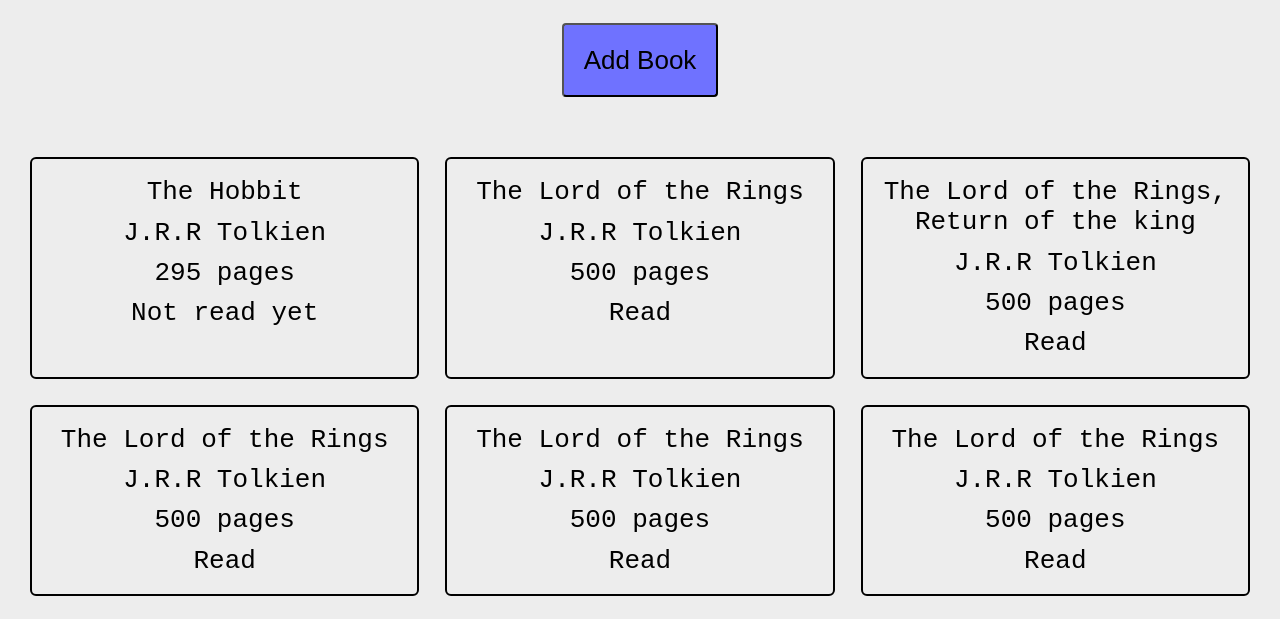
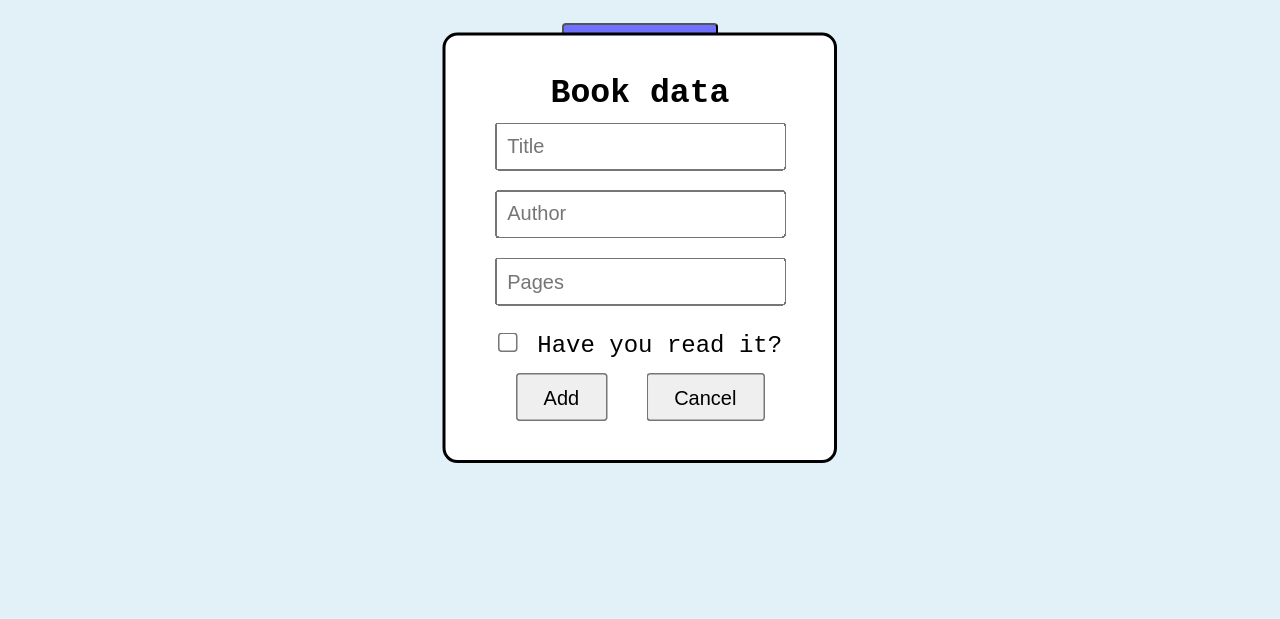
Before and after one commit to ricci2511/BookLibrary, a plain HTML site: page index.html in a window 1280 px wide. Both pictures are taken after a click on the button "Add Book". Shown: the part 152-771 px from the top of the page. Drawn offline with Linux system fonts and the light colour scheme.

Commit message:
Added form pop up to add new books, adding books functionality is in development

```diff
--- a/index.html
+++ b/index.html
@@ -21,6 +21,29 @@
         </div>
     </main>
 
+    <div class="add-book-popup">
+        <form class="add-book-form">
+            <h4>Book data</h4>
+            <div class="form-element">
+                <input type="text" class="form-input" id="title" placeholder="Title">
+            </div>
+            <div class="form-element">
+                <input type="text" class="form-input" id="author" placeholder="Author">
+            </div>
+            <div class="form-element">
+                <input type="text" class="form-input" id="pages" placeholder="Pages">
+            </div>
+            <div class="form-element">
+                <input type="checkbox" id="isRead">
+                <label for="isRead">Have you read it?</label>
+            </div>
+            <div class="form-buttons">
+                <button id="formAddBtn">Add</button>
+                <button id="formCancelBtn">Cancel</button>
+            </div>
+        </form>
+    </div>
+
     <script src="script.js"></script>
 </body>
 
--- a/script.js
+++ b/script.js
@@ -1,4 +1,7 @@
-const grid = document.querySelector(".grid");
+const grid = document.querySelector('.grid');
+const addBookBtn = document.querySelector('#addBookBtn');
+const formAddBtn = document.querySelector('#formAddBtn');
+const formCancelBtn = document.querySelector('#formCancelBtn');
 let myLibrary = [];
 
 // Book class
@@ -9,38 +12,52 @@ function Book(title, author, numOfPages, isRead) {
     this.isRead = isRead;
 }
 
+addBookBtn.addEventListener('click', () => {
+    document.querySelector('.add-book-popup').classList.add('active');
+});
+
+formAddBtn.addEventListener('click', () => {
+
+});
+
+formCancelBtn.addEventListener('click', () => {
+    document.querySelector('.add-book-popup').classList.remove('active');
+});
+
 function addBookToLibrary(title, author, pages, isRead) {
     let newBook = new Book(title, author, pages, isRead);
     myLibrary.push(newBook);
 }
 
 function addBookToGrid(book) {
-    const gridBook = document.createElement("div");
-    const title = document.createElement("div");
-    const author = document.createElement("div");
-    const pages = document.createElement("div");
-    const isRead = document.createElement("div");
+    const gridBook = document.createElement('div');
+    const title = document.createElement('div');
+    const author = document.createElement('div');
+    const pages = document.createElement('div');
+    const isRead = document.createElement('div');
 
     title.textContent = book.title;
     author.textContent = book.author;
     pages.textContent = `${book.numOfPages} pages`;
     isRead.textContent = (book.isRead) ? 'Read' : 'Not read yet';
 
-    gridBook.appendChild(title).className = "title";
-    gridBook.appendChild(author).className = "author";
-    gridBook.appendChild(pages).className = "pages";
-    gridBook.appendChild(isRead).className = "isRead";
-    grid.appendChild(gridBook).className = "grid-book";
+    gridBook.appendChild(title).className = 'title';
+    gridBook.appendChild(author).className = 'author';
+    gridBook.appendChild(pages).className = 'pages';
+    gridBook.appendChild(isRead).className = 'isRead';
+    grid.appendChild(gridBook).className = 'grid-book';
 }
 
-addBookToLibrary("The Hobbit", "J.R.R Tolkien", 295, false);
-addBookToLibrary("The Lord of the Rings", "J.R.R Tolkien", 500, true);
-addBookToLibrary("The Lord of the Rings, Return of the king", "J.R.R Tolkien", 500, true);
-addBookToLibrary("The Lord of the Rings", "J.R.R Tolkien", 500, true);
-addBookToLibrary("The Lord of the Rings", "J.R.R Tolkien", 500, true);
-addBookToLibrary("The Lord of the Rings", "J.R.R Tolkien", 500, true);
-addBookToLibrary("The Lord of the Rings", "J.R.R Tolkien", 500, true);
-addBookToLibrary("The Lord of the Rings", "J.R.R Tolkien", 500, true);
-addBookToLibrary("The Lord of the Rings", "J.R.R Tolkien", 500, true);
+/*
+addBookToLibrary('The Hobbit', 'J.R.R Tolkien', 295, false);
+addBookToLibrary('The Lord of the Rings', 'J.R.R Tolkien', 500, true);
+addBookToLibrary('The Lord of the Rings, Return of the king', 'J.R.R Tolkien', 500, true);
+addBookToLibrary('The Lord of the Rings', 'J.R.R Tolkien', 500, true);
+addBookToLibrary('The Lord of the Rings', 'J.R.R Tolkien', 500, true);
+addBookToLibrary('The Lord of the Rings', 'J.R.R Tolkien', 500, true);
+addBookToLibrary('The Lord of the Rings', 'J.R.R Tolkien', 500, true);
+addBookToLibrary('The Lord of the Rings', 'J.R.R Tolkien', 500, true);
+addBookToLibrary('The Lord of the Rings', 'J.R.R Tolkien', 500, true);
+*/
 
 myLibrary.forEach((book) => addBookToGrid(book));
--- a/styles.css
+++ b/styles.css
@@ -7,7 +7,7 @@
 html {
   font-family: "Courier New", Courier, monospace;
   font-size: 26px;
-  background-color: #ededed;
+  background-color: #e2f1f8;
 }
 
 body {
@@ -51,6 +51,8 @@ main {
   display: flex;
   flex-direction: column;
   border: 2px solid black;
+  background-color: #b0bec5;
+  font-weight: 600;
   border-radius: 6px;
   padding: 0.5rem;
   text-align: center;
@@ -62,3 +64,49 @@ main {
 .isRead {
   padding: 0.2rem;
 }
+
+.add-book-popup {
+  position: absolute;
+  top: 50%;
+  left: 50%;
+  z-index: 1;
+  transform: translate(-50%, -50%) scale(0);
+  background-color: #ffffff;
+  border: 2px black solid;
+  border-radius: 10px;
+  font-size: 0.85em;
+  padding: 1rem;
+}
+
+.add-book-popup.active {
+  transform: translate(-50%, -50%) scale(1.5);
+}
+
+.add-book-form {
+  display: flex;
+  flex-direction: column;
+  align-items: center;
+}
+
+.form-element {
+  padding: 0.25rem;
+}
+
+.form-element label {
+  font-size: 16px;
+}
+
+.form-input {
+  padding: 0.5em;
+}
+
+.form-buttons {
+  display: flex;
+  gap: 1rem;
+}
+
+#formAddBtn,
+#formCancelBtn {
+  padding: 0.5em 1.25em;
+  cursor: pointer;
+}
```
